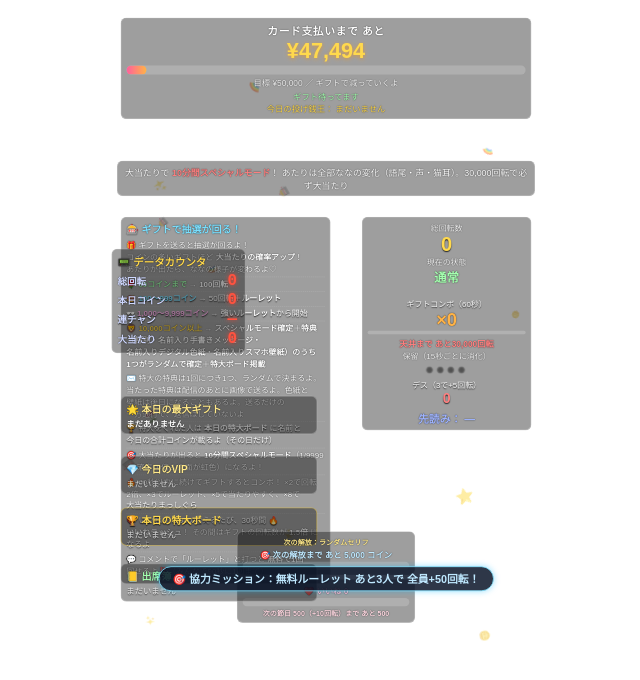
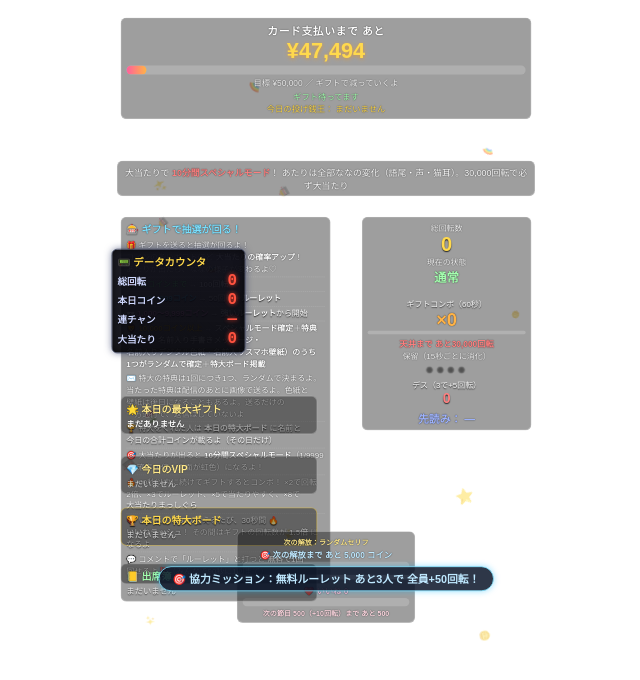
Before and after one commit to NANA7x-x/tiktok-live-kit, a website: page nana_overlay_toumei.html in a window 1280 px wide. Shown: the whole page, without its empty margins (314-954 px from the left). Drawn offline with Linux system fonts and the light colour scheme.

Commit message:
v20 visuals：先バレ/集中線/落ちブル/パンク/最終回転/デモ/データカウンタの装飾アニメーション

```diff
--- a/nana_overlay_toumei.html
+++ b/nana_overlay_toumei.html
@@ -3693,6 +3693,36 @@
       };
     } catch(e) {}
   })();
+
+  /* ============ v20 visuals: 先バレ等の装飾アニメーション（見た目だけの上乗せ） ============ */
+  (function(){
+    try {
+      const style = document.createElement("style");
+      style.textContent =
+        "@keyframes sbBg{0%{background:rgba(255,255,255,.92)}18%{background:rgba(214,140,255,.88)}36%{background:rgba(255,255,255,.92)}54%{background:rgba(255,120,220,.85)}72%{background:rgba(255,255,255,.9)}100%{background:rgba(190,90,255,.88)}}" +
+        "#sakibareFlash.show{animation:sbBg .95s linear forwards}" +
+        "@keyframes sbTextPop{0%{transform:scale(.5) rotate(-4deg);opacity:0}35%{transform:scale(1.18) rotate(2deg);opacity:1}60%{transform:scale(.96)}100%{transform:scale(1)}}" +
+        "#sakibareFlash.show .sbText{animation:sbTextPop .95s ease-out forwards}" +
+        "@keyframes syuchuPulse{0%{opacity:0;transform:scale(1.25)}25%{opacity:.85}70%{opacity:.55}100%{opacity:0;transform:scale(.96)}}" +
+        "#syuchuLines.show{animation:syuchuPulse .8s ease-out forwards}" +
+        "@keyframes ochiDrop{0%{transform:translate(-50%,-75vh)}22%{transform:translate(-50%,0)}30%{transform:translate(-50%,-2.2cqw)}38%{transform:translate(-50%,0)}46%{transform:translate(-50.6%,0)}54%{transform:translate(-49.4%,0)}62%{transform:translate(-50.6%,0)}70%{transform:translate(-49.4%,0)}78%{transform:translate(-50%,0)}100%{transform:translate(-50%,0)}}" +
+        "#ochiBuru{top:7%}" +
+        "#ochiBuru.show{animation:ochiDrop 1.75s ease-out forwards}" +
+        "@keyframes pkDrop{0%{transform:translateY(-9cqw) scale(1.6);opacity:0}45%{transform:translateY(0) scale(.94);opacity:1}65%{transform:translateY(1cqw) scale(1)}100%{transform:translateY(0)}}" +
+        "#punkCut.show .pkMain{animation:pkDrop .55s ease-out}" +
+        "#punkCut.show .pkSub{animation:pkDrop .55s ease-out}" +
+        "@keyframes finalBlink{0%,100%{filter:brightness(1)}50%{filter:brightness(1.45)}}" +
+        "#finalSpin.show{animation:finalBlink .5s steps(2) infinite}" +
+        "@keyframes dmGlow{0%,100%{text-shadow:0 0 22px rgba(255,180,0,.7)}50%{text-shadow:0 0 44px rgba(255,210,60,1)}}" +
+        "#demoScreen .dmTitle{animation:dmGlow 2.2s ease-in-out infinite}" +
+        "@keyframes dmFloat{0%,100%{transform:translateY(0) scale(1)}50%{transform:translateY(-1.6cqw) scale(1.12)}}" +
+        "#demoScreen .dmSpark{animation:dmFloat 1.8s ease-in-out infinite}" +
+        "#dataCounter{background:linear-gradient(180deg, rgba(8,8,18,.92), rgba(4,4,10,.92));border:2px solid #39415e;border-radius:14px;box-shadow:0 0 18px rgba(30,40,90,.55), inset 0 0 22px rgba(0,0,0,.65)}" +
+        "@keyframes heatBlink{0%,100%{opacity:1}50%{opacity:.35}}" +
+        "#yomiHeat[data-heat='4']{animation:heatBlink .45s steps(2) infinite}";
+      document.head.appendChild(style);
+    } catch(e) {}
+  })();
 </script>
 </body>
 </html>
```
Also changed, not shown: nana_overlay.html (+30 -0 lines).
